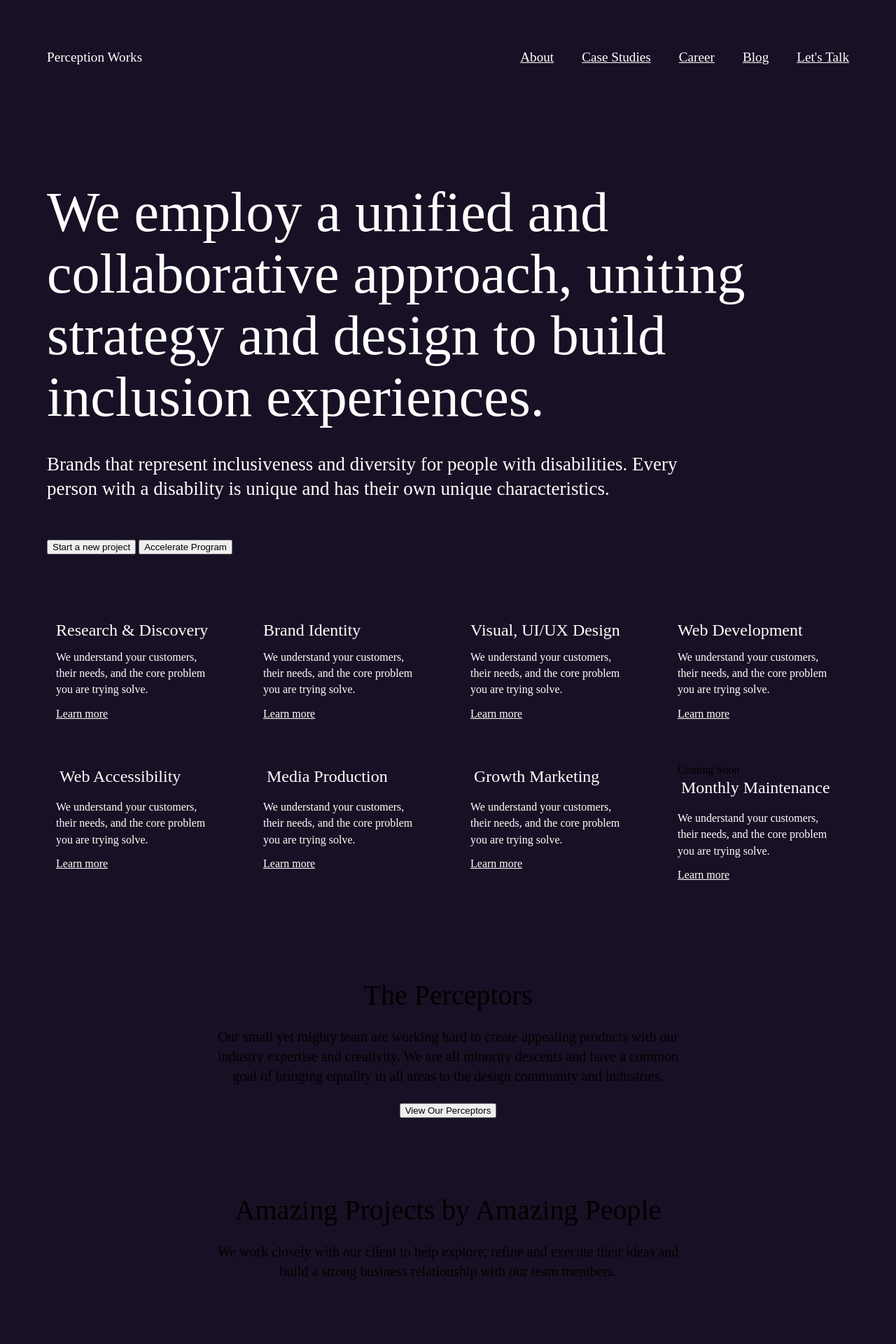
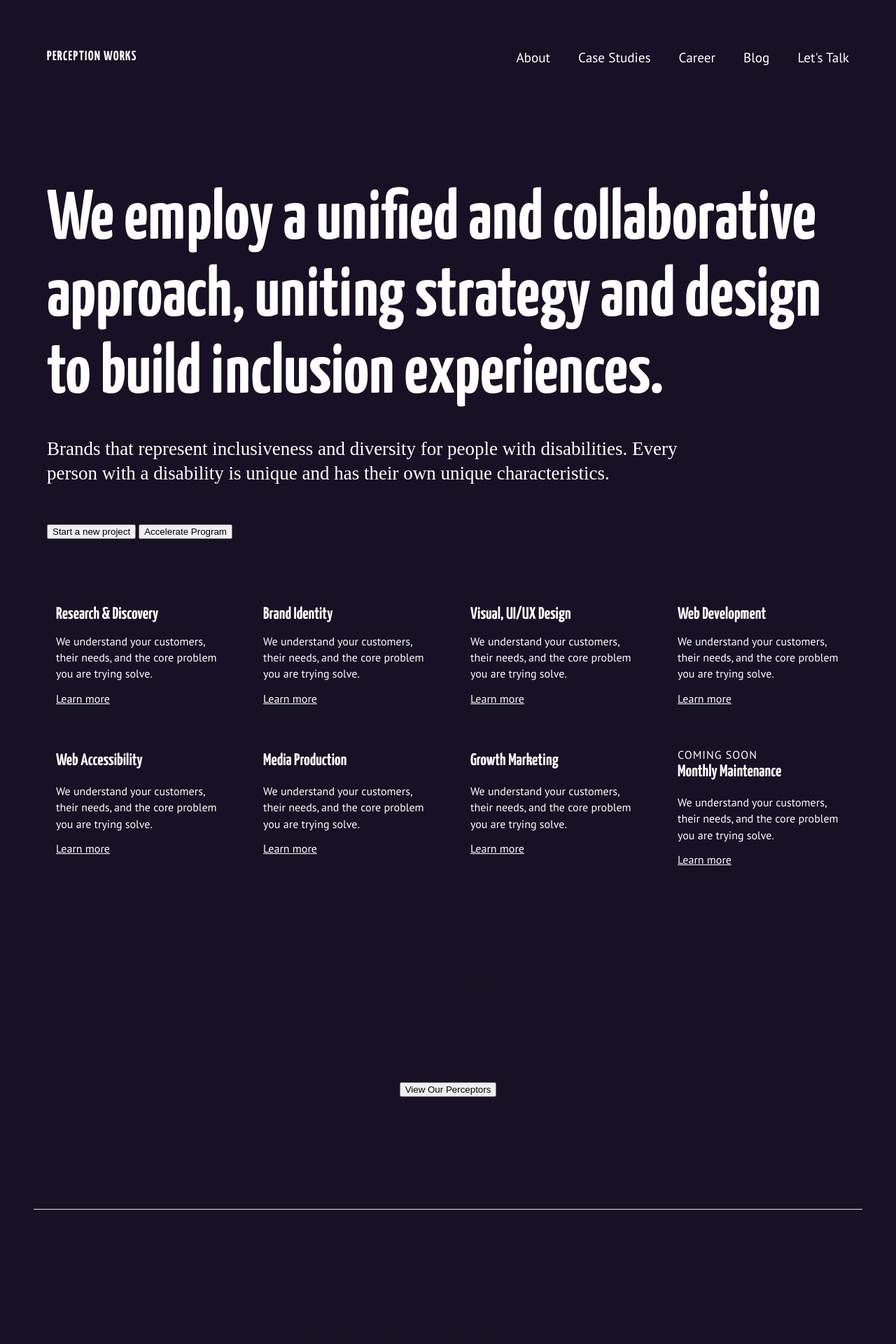
Before and after one commit to jeauxcoding/pw, a Jekyll site: the page built from index.md, in a window 1280 px wide. Shown: the top 1920 px of the page at 70% size. Built offline with Jekyll 4.4.1, drawn with Linux system fonts in a browser that asks for light colours; a script that is not in the unit is left out; some of the changed text lies outside the part shown.

Commit message:
update version 02

```diff
--- a/_includes/doctype-head.html
+++ b/_includes/doctype-head.html
@@ -8,6 +8,14 @@
   <meta name="viewport" content="width=device-width, initial-scale=1, maximum-scale=5.0">
   <link rel="alternate" type="application/rss+xml" href="{{site.feed_url}}" />
   <meta property="og:title" content="{{ site.title }}" />
+
+  <link rel="preconnect" href="https://fonts.googleapis.com">
+  <link rel="preconnect" href="https://fonts.gstatic.com" crossorigin>
+  <link href="https://fonts.googleapis.com/css2?family=Yanone+Kaffeesatz:wght@200;300;400;500;600;700&display=swap" rel="stylesheet">
+
+  <link rel="preconnect" href="https://fonts.googleapis.com">
+  <link rel="preconnect" href="https://fonts.gstatic.com" crossorigin>
+  <link href="https://fonts.googleapis.com/css2?family=PT+Sans:ital,wght@0,400;0,700;1,400;1,700&family=Yanone+Kaffeesatz:wght@200;300;400;500;600;700&display=swap" rel="stylesheet">
 
   <!-- Hotjar Tracking Code for http://perception.works/ -->
   <script>
--- /dev/null
+++ b/_includes/footer.html
@@ -0,0 +1,61 @@
+
+  <div class="container">
+    <div class="footer__line FL"></div>
+    <div class="wrapper">
+    <footer>
+        <div class="content__flex_footer__newsletter">
+            <h2>Get notified when the full site launches.</h2>
+            <form class="" action="index.html" method="post">
+                <input type="email" name="email" placeholder="email address">
+                <button type="button" name="button">Send</button>
+            </form>
+        </div>
+
+          <div class="content__flex_footer__listing">
+              <h3>Company</h3>
+              <ul>
+                <li>Contact Us</li>
+                <li>Client Portal</li>
+              </ul>
+          </div>
+
+          <div class="content__flex_footer__listing">
+              <h3>Stay Connect</h3>
+              <ul>
+                <li>Instagram</li>
+                <li>Twitter</li>
+                <li>Linkedin</li>
+                <li>Clutch</li>
+                <li>TheOrg</li>
+                <li>Dribbble</li>
+              </ul>
+          </div>
+
+          <div class="content__flex_footer__listing">
+              <h3>Perceptor Lab</h3>
+              <ul>
+                <li>coming soon</li>
+              </ul>
+          </div>
+    </footer>
+
+    <div class="footer__secoud">
+        <div class="card-one">
+          <h3>Download our Agency Cretendials</h3>
+          <img draggable="false" src="/assets/img/download_btn.svg" alt="pw__agency__cretendoals__deck">
+        </div>
+
+        <div class="card-two">
+          <script type="text/javascript" src="https://widget.clutch.co/static/js/widget.js"></script> <div class="clutch-widget" data-url="https://widget.clutch.co" data-widget-type="2" data-height="45" data-clutchcompany-id="1473869"></div>
+          <div class="line__footer"></div>
+          <img draggable="false" src="/assets/img/dobe-logo.png" alt="dobe-certified">
+        </div>
+    </div>
+
+    <div class="footer__line"></div>
+
+    <div class="footer__thrid">
+        <h4>Perception Works, LLC  -  All Rights Reserved  |  © Copyright 2021</h4>
+    </div>
+    </div>
+  </div>
--- /dev/null
+++ b/_includes/hero.html
@@ -0,0 +1,18 @@
+<div class="hero" role="banner">
+    {% include nav.html %}
+<div class="container">
+    <div class="wrapper">
+        <div class="hero_info">
+          <h1>We employ a unified and collaborative approach, uniting strategy and design to build inclusion experiences.</h1>
+          <p>Brands that represent inclusiveness and diversity for people with disabilities. Every person with a disability is unique and has their own unique characteristics.</p>
+        </div>
+        <div class="ButtonInline">
+          <button type="button" name="button">Start a new project</button>
+          <button type="button" name="button">Accelerate Program</button>
+        </div>
+    </div>
+</div>
+    <div class="container">
+        {% include services.html %}
+    </div>
+</div>
--- a/_includes/homepage.html
+++ /dev/null
@@ -1,26 +0,0 @@
-<div class="hero" role="hero">
-  {% include nav.html %}
-  <div class="container">
-      <div class="wrapper">
-          <div class="hero_info">
-            <h1>We employ a unified and collaborative approach, uniting strategy and design to build inclusion experiences.</h1>
-            <p>Brands that represent inclusiveness and diversity for people with disabilities. Every person with a disability is unique and has their own unique characteristics.</p>
-          </div>
-          <div class="ButtonInline">
-            <button type="button" name="button">Start a new project</button>
-            <button type="button" name="button">Accelerate Program</button>
-          </div>
-      </div>
-  </div>
-  <div class="container">
-      {% include services.html %}
-  </div>
-</div>
-
-{% include info-home.html %}
-
-
-{% include showcase.html %}
-
-
-{% include info_home_three.html %}
--- a/_includes/info-home.html
+++ b/_includes/info-home.html
@@ -1,4 +1,4 @@
-<div class="the__Perceptors">
+<div class="heading__info__one">
   <h1>The Perceptors</h1>
   <p>Our small yet mighty team are working hard to create appealing products with our industry expertise and creativity.  We are all minority descents and have a common goal of bringing equality in all areas to the design community and industries.</p>
   <button type="button" name="button">View Our Perceptors</button>
--- a/_includes/info_home_three.html
+++ b/_includes/info_home_three.html
@@ -1,5 +1,5 @@
-<div class="the__Perceptors">
+<div class="heading__info__one">
   <h1>Perception Works Labs</h1>
-  <p>Perception Works Labs will be an innovative space for testing new products to make the digital world more accessible and inclusion for people with disabilities and the community.</p>
+  <p>Perception Works Labs will be an innovative space for testing new products to make the digital world more accessible and inclusion for people with disabilitie.</p>
   <button type="button" name="button">want to learn more</button>
 </div>
--- /dev/null
+++ b/_includes/line.html
@@ -0,0 +1,3 @@
+<div class="container">
+    <div class="line"></div>
+</div>
--- a/_includes/showcase.html
+++ b/_includes/showcase.html
@@ -1,4 +1,4 @@
-<div class="the__Perceptors">
+<div class="heading__info__one">
   <h1>Amazing Projects by Amazing People</h1>
   <p>We work closely with our client to help explore, refine and execute their ideas and build a strong business relationship with our team members.</p>
 </div>
@@ -12,11 +12,11 @@
                 <div class="wrapper">
                     <h2>Elevated eCommerce shopping experience</h2>
                     <ul>
-                      <li>Branding Identity</li>
-                      <li>Photography</li>
-                      <li>UI/UX Design</li>
-                      <li>SMS Marketing & Social Media</li>
-                      <li>Web Development</li>
+                      <li>✓ Branding Identity</li>
+                      <li>✓ Photography</li>
+                      <li class="not__completed">UI/UX Design</li>
+                      <li class="not__completed">SMS Marketing & Social Media</li>
+                      <li class="not__completed">Web Development</li>
                     </ul>
                     <button type="button" name="button">Coming Soon</button>
                 </div>
@@ -31,7 +31,7 @@
             <div class="card sbr_01_display_eyewear">
                 <img draggable="false" src="/assets/img/eye-one.png" alt="eyewear-photo-display-one">
                 <img draggable="false" src="/assets/img/eye-two.png" alt="eyewear-photo-display-two">
-                <p>Shadebyranda - Where holistic and health eyewear meets eCommerce eyewear.</p>
+                <p><b>Shadebyranda</b> - Where holistic and health eyewear meets eCommerce eyewear.</p>
             </div>
         </div>
     </div>
@@ -42,16 +42,16 @@
     <div class="center TextSBR">
       <div class="test__article">
         <div class="card">
-             <h2>Exceeded my expectations</h2>
-             <img draggable="false" src="/assets/img/play_button.svg" alt="play_button_">
+             <h3>Professional with a wide range of expertise.</h3>
+             <img class="hide" draggable="false" src="/assets/img/play_button.svg" alt="play_button_">
         </div>
 
         <article class="testimony__article">
-          “I can honestly say that if you are looking for a way to build your database for Demand Gen / Biz Dev efforts, you won’t be disappointed. $0-5 million in 3 months is not only possible, I can now say that $5 -20M is staring us in the.”
+          “We have an business model. They are an integral part of helping us move forward. We appreciate their responsiveness, courteousness, and helpfulness.”
         </article>
 
         <div class="card">
-             <h2>Miranda Hunter | Chief Executive Officer @</h2>
+             <h2><b>Miranda Hunter</b> | Chief Executive Officer @</h2>
              <img draggable="false" src="/assets/img/SBR_Logo_Type.svg" alt="SBR_Logo_Type">
         </div>
       </div>
--- a/_layouts/home.html
+++ b/_layouts/home.html
@@ -1,4 +1,10 @@
 {% include doctype-open.html %}
 {% include site-header.html %}
-{% include homepage.html %}
+{% include hero.html %}
+{% include info-home.html %}
+{% include line.html %}
+{% include showcase.html %}
+{% include line.html %}
+{% include info_home_three.html %}
 {% include doctype-closed.html %}
+{% include footer.html %}
--- a/assets/css/main.css
+++ b/assets/css/main.css
@@ -1,5 +1,24 @@
+* {
+  -webkit-font-smoothing: antialiased;
+  -moz-osx-font-smoothing: grayscale;
+}
+
 body {
   background-color: #FDFDFD;
+}
+
+li {
+  font-family: PT Sans;
+  font-style: normal;
+  font-weight: normal;
+}
+
+.nav__item a {
+  text-decoration: none;
+}
+
+.hide {
+  display: none;
 }
 
 .container {
@@ -21,7 +40,11 @@
 }
 
 .logo {
+  font-family: 'Yanone Kaffeesatz', sans-serif;
+  text-transform: uppercase;
+  font-weight: bold;
   font-size: 1.2em;
+  letter-spacing: 1.2px;
   color: white;
 }
 
@@ -43,7 +66,9 @@
 }
 
 .hero_info h1 {
-  font-size: 60pt;
+  font-family: 'Yanone Kaffeesatz', sans-serif;
+  font-weight: bold;
+  font-size: 75pt;
   color: white;
   line-height: 1.1;
 }
@@ -85,6 +110,9 @@
 }
 
 .top__row h2 {
+  font-family: 'Yanone Kaffeesatz', sans-serif;
+  font-weight: bold;
+  padding-left: 0px !important;
   font-size: 24px;
   color: white;
 }
@@ -100,7 +128,6 @@
   color: white;
 }
 
-
 .bottom__row {
   display: flex;
   height: 70%;
@@ -111,13 +138,28 @@
 }
 
 .bottom__row h2 {
+  font-family: 'Yanone Kaffeesatz', sans-serif;
+  font-weight: bold;
+  padding-left: 0px !important;
   padding: 5px;
   font-size: 24px;
   color: white;
 }
 
+.bottom__row small {
+  text-transform: uppercase;
+  font-family: 'PT Sans', sans-serif;
+
+  font-weight: 100;
+  font-size: 16px;
+  color: white;
+  letter-spacing: 1px;
+  padding-bottom: 35px;
+}
+
 .bottom__row p {
   padding: 15px 0;
+  font-family: 'PT Sans', sans-serif;
   line-height: 23.4px;
   color: white;
 }
@@ -127,19 +169,24 @@
 }
 
 
-.the__Perceptors {
+.heading__info__one {
   max-width: 41.25rem;
   text-align: center;
   margin: 7em auto;
 }
 
-.the__Perceptors h1 {
+.heading__info__one h1 {
+  font-family: 'Yanone Kaffeesatz', sans-serif;
+  color: #181024;
+  font-weight: bold;
   font-size: 40px;
 }
 
-.the__Perceptors p {
+.heading__info__one p {
   margin: 25px 0;
-  font-size: 20px;
+  color: #181024;
+  font-family: 'PT Sans', sans-serif;
+  font-size: 18px;
   line-height: 1.4;
 }
 
@@ -167,7 +214,10 @@
 }
 
 .case__info h2 {
-  font-size: 29px;
+  font-family: 'Yanone Kaffeesatz', sans-serif;
+  font-weight: bold;
+  color: #181024;
+  font-size: 41px;
   width: 350px;
 
 }
@@ -178,6 +228,7 @@
 
 .case__info ul li {
   padding: 6px 0;
+  color: #181024;
 }
 
 .case__showcase {
@@ -202,7 +253,9 @@
 }
 
 .sbr_01_display_eyewear p {
+  font-family: 'PT Sans', sans-serif;
   padding-left: 20px;
+  line-height: 18px;
 }
 
 .TextSBR {
@@ -216,9 +269,18 @@
 }
 
 .testimony h2 {
-  font-size: 20px;
-  padding-right: 15px;
+  font-family: 'Yanone Kaffeesatz', sans-serif;
+  font-weight: normal;
+  font-size: 27px;
+  color: #181024;
+  padding-right: 10px;
+}
 
+.testimony h3 {
+  font-family: 'Yanone Kaffeesatz', sans-serif;
+  font-weight: bold;
+  color: #181024;
+  font-size: 40px;
 }
 
 .testimony .center {
@@ -227,16 +289,122 @@
   max-width: 890px;
 }
 
+ .not__completed {
+   color: #C4C4C4 !important;
+   text-decoration: line-through;
+ }
+
+b {
+  font-weight: bold;
+}
+
 .testimony__article {
-  font-size: 26px;
+  font-size: 24px;
+  font-style: italic;
+  color: #181024;
+  font-family: PT Sans;
   line-height: 1.4;
   padding: 23px 0;
 }
 
 .test__article .imgMiranda {
   padding: 0 20px;
+}
 
+.line {
+  background-color: #E4E4E4;
+  margin: 10em 0;
+  height: 1px;
+  width: 100%;
 }
+
+.footer__line {
+  background-color: #E4E4E4;
+  margin-top: 10em;
+  margin-bottom: 3em;
+  height: 1px;
+  width: 100%;
+}
+
+footer {
+  display: flex;
+  flex-direction: row;
+  justify-content: space-between;
+  color: white;
+}
+
+form input {
+  padding: 15px 25px;
+  font-size: 18px;
+}
+
+form button {
+  padding: 15px 25px;
+  background-color: #181024;
+  font-weight: bold;
+  border: 0px;
+  color: white;
+  font-size: 18px;
+}
+
+.content__flex_footer__newsletter h2 {
+  width: 259px;
+  font-family: 'Yanone Kaffeesatz', sans-serif;
+  font-size: 40px;
+  color: #181024;
+  margin-bottom: 25px;
+  font-style: normal;
+  font-weight: bold;
+}
+
+.content__flex_footer__listing h3 {
+  font-family: 'PT Sans', sans-serif;
+  font-style: normal;
+  font-weight: bold;
+  color: #181024;
+  margin-bottom: 24px;
+  font-size: 15px;
+}
+
+.content__flex_footer__listing li {
+  font-family: PT Sans;
+  font-style: normal;
+  color: #181024;
+  padding-bottom: 10px;
+}
+
+.footer__secoud h3 {
+  font-family: 'Yanone Kaffeesatz', sans-serif;
+  font-style: normal;
+  font-size: 31px;
+  color: #181024;
+  padding-right: 15px;
+  width: 181px;
+}
+
+.footer__secoud .card-one {
+  display: flex;
+  align-items: center;
+}
+
+.footer__secoud .card-two {
+  display: flex;
+  width: 434px;
+  align-items: center;
+}
+
+.footer__secoud {
+  display: flex;
+  font-family: 'PT Sans', sans-serif;
+  margin-top: 65px;
+  justify-content: space-between;
+}
+
+.FL {
+  margin-bottom: 10em;
+}
+
+
 
 /* On screens that are 992px wide or less, go from four columns to two columns */
 @media screen and (max-width: 992px) {
```
Also changed, not shown: other parts of _includes/doctype-head.html (+1 -1 lines), assets/img/SBR_Logo_Type.svg, assets/img/dobe-logo.png (added), assets/img/download_btn.svg (added).
